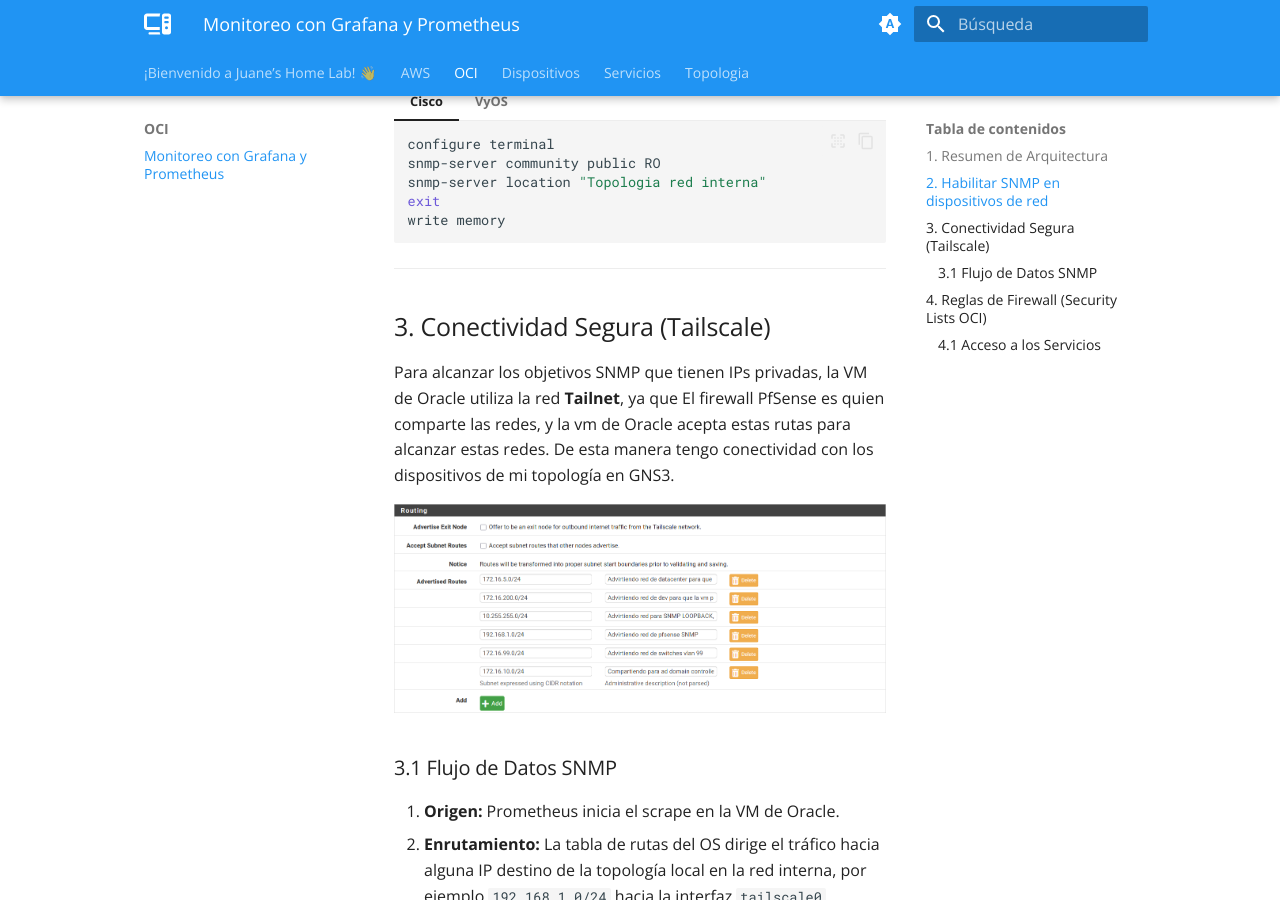
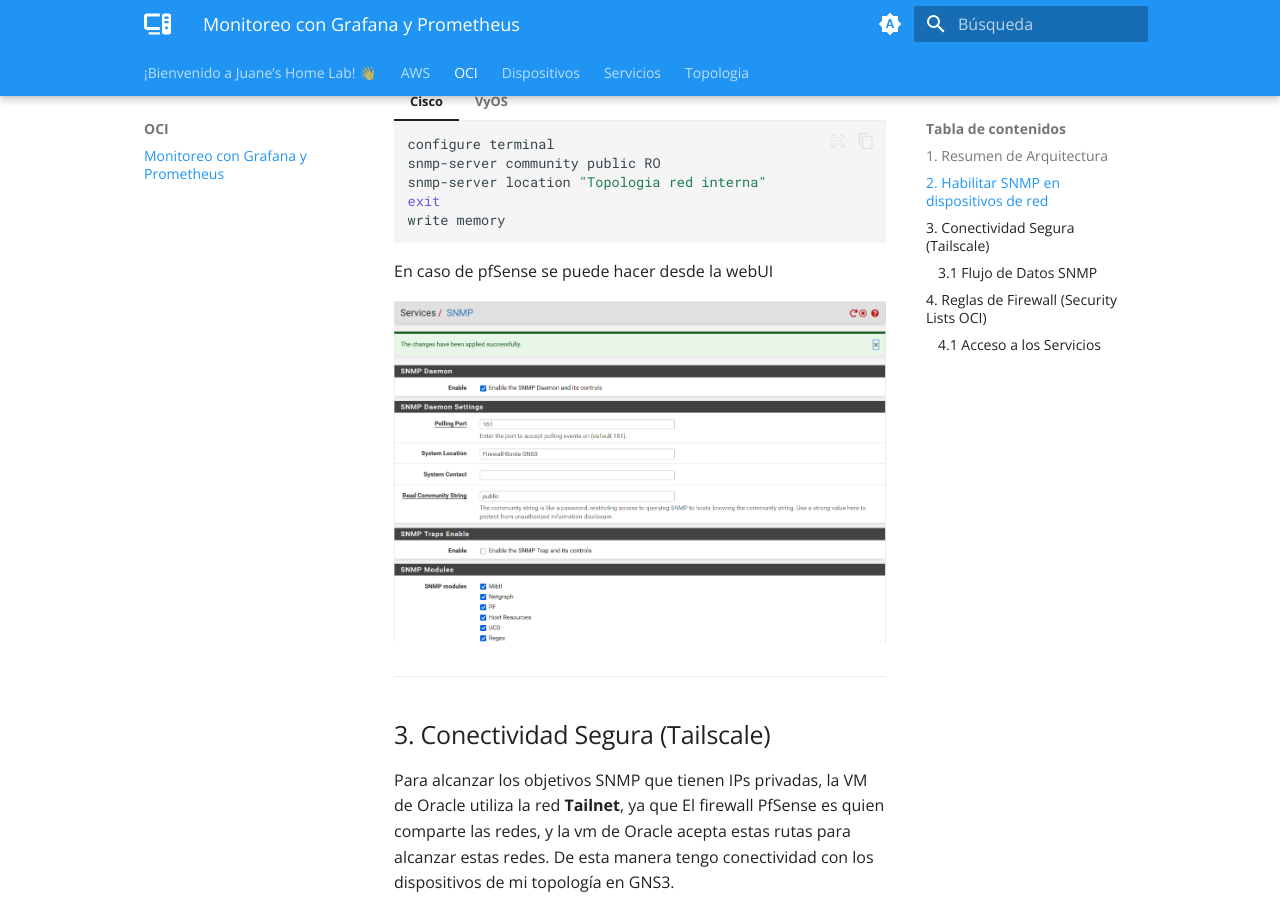
Before and after one commit to JuanStKennedy/MkDocsJuaneInfra, an MkDocs documentation site: the page built from docs/OCI/oci.md, in a window 1280 px wide and 900 px high, scrolled down 662 px. Built offline with MkDocs 1.6.1 and Material for MkDocs 9.7.7, drawn with Linux system fonts in a browser that asks for light colours; comment, search, counter and statistics services are not loaded.

Commit message:
cambios en pfsense

````diff
--- a/docs/OCI/oci.md
+++ b/docs/OCI/oci.md
@@ -30,6 +30,10 @@ Para habilitar el protocolo SNMP es los dispositivos ubicados en GNS3 se necesit
     save
     exit
     ```
+
+En caso de pfSense se puede hacer desde la webUI
+
+![snmp-pfsense](../assets/snmp-pfsense.png)
 
 ---
 
````
Also changed, not shown: docs/assets/snmp-pfsense.png (added).
